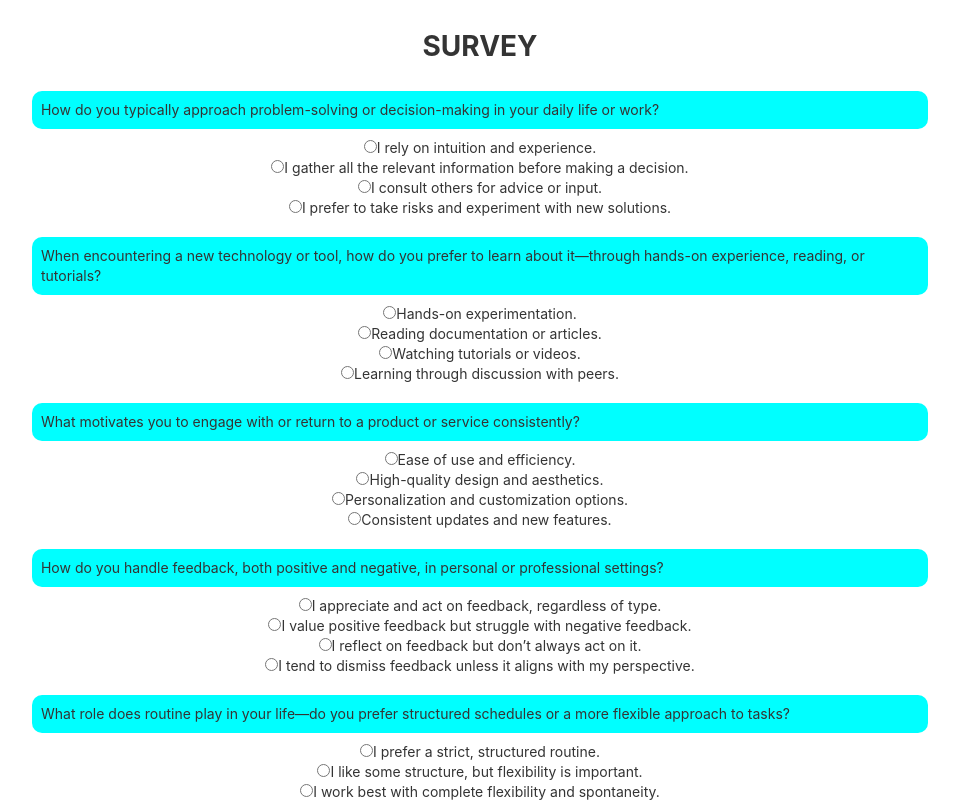
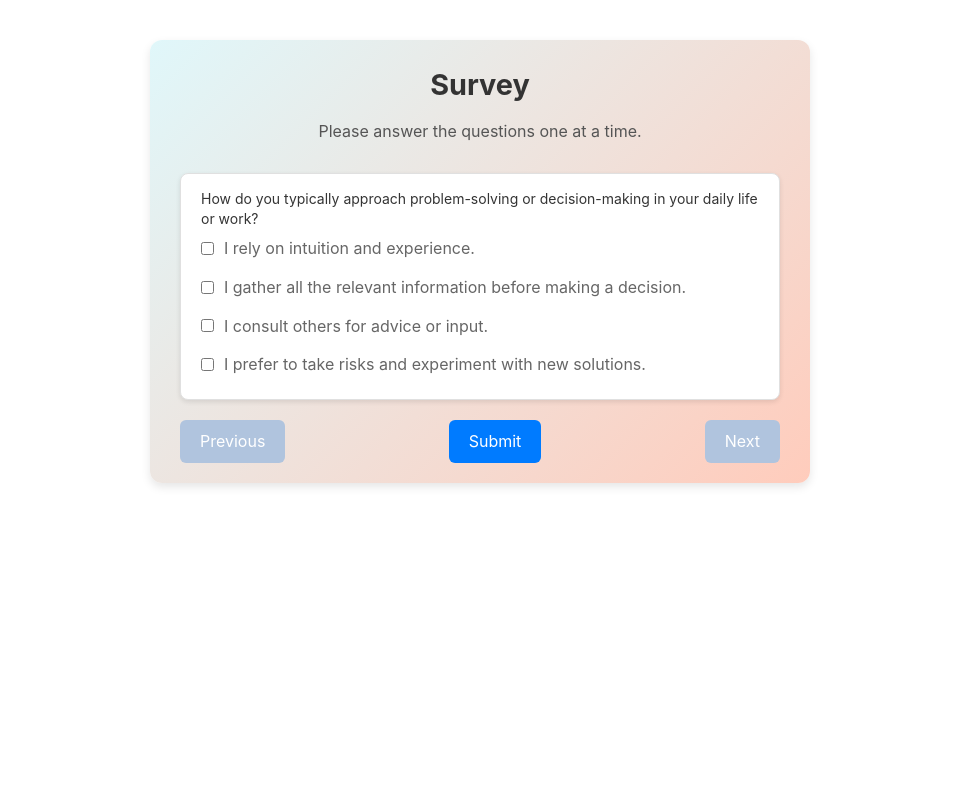
Before and after one commit to hieuletainguyen/hack_the_hill, a React (Create React App) app in the folder frontend/: page /survey in a window 1280 px wide. Shown: the top 802 px of the page, without its empty margins (160-1119 px from the left). Built offline with nearby package versions, Linux system fonts and the light colour scheme.

Commit message:
Refactored and beautified frontend Survey component

```diff
--- a/frontend/src/components/Survey.css
+++ b/frontend/src/components/Survey.css
@@ -1,50 +1,177 @@
+/* Survey Container */
 .main-survey-container {
+    max-width: 600px;
+    margin: 40px auto;
+    background: linear-gradient(135deg, #e0f7fa, #ffccbc); /* Soft gradient background */
+    border-radius: 12px;
+    padding: 20px 30px;
+    box-shadow: 0 4px 10px rgba(0, 0, 0, 0.1);
+    position: relative;
+    overflow: hidden;
+    transition: background-color 0.5s ease;
+  }
+
+  /* Survey Header */
+  .survey-header {
+    text-align: center;
+    margin-bottom: 30px;
+  }
+
+  .survey-header h2 {
+    font-size: 1.8rem;
+    color: #333;
+    margin-bottom: 10px;
+  }
+
+  .survey-header p {
+    font-size: 1rem;
+    color: #555;
+  }
+
+  /* Question Container */
+  .question-container {
+    margin-bottom: 20px;
+    padding: 15px 20px;
+    background-color: #fff;
+    border: 1px solid #e0e0e0;
+    border-radius: 8px;
+    position: relative;
+    box-shadow: 0 2px 5px rgba(0, 0, 0, 0.1);
+  }
+
+  /* Animation for sliding */
+  @keyframes slide-in-left {
+    from {
+      transform: translateX(-100%);
+      opacity: 0;
+    }
+    to {
+      transform: translateX(0);
+      opacity: 1;
+    }
+  }
+
+  @keyframes slide-out-left {
+    from {
+      transform: translateX(0);
+      opacity: 1;
+    }
+    to {
+      transform: translateX(-100%);
+      opacity: 0;
+    }
+  }
+
+  @keyframes slide-in-right {
+    from {
+      transform: translateX(100%);
+      opacity: 0;
+    }
+    to {
+      transform: translateX(0);
+      opacity: 1;
+    }
+  }
+
+  @keyframes slide-out-right {
+    from {
+      transform: translateX(0);
+      opacity: 1;
+    }
+    to {
+      transform: translateX(100%);
+      opacity: 0;
+    }
+  }
+
+  /* Apply animations */
+  .slide-in-left {
+    animation: slide-in-left 0.3s ease-in-out;
+  }
+
+  .slide-out-left {
+    animation: slide-out-left 0.3s ease-in-out;
+  }
+
+  .slide-in-right {
+    animation: slide-in-right 0.3s ease-in-out;
+  }
+
+  .slide-out-right {
+    animation: slide-out-right 0.3s ease-in-out;
+  }
+
+  /* Options Container */
+  .options-container {
     display: flex;
     flex-direction: column;
+  }
+
+  /* Option */
+  .survey-option {
+    display: flex;
     align-items: center;
-    border-radius: 15;
-    margin-bottom: 2%;
-}
+    margin: 8px 0;
+  }
 
-.survey-header{
-    font-size: 200%;
-    font-weight: bold;
-    margin-bottom: 2%;
-    margin-top: 2%;
+  .survey-option input {
+    margin-right: 10px;
+  }
 
-}
+  .option-label {
+    font-size: 1rem;
+    color: #666;
+  }
 
-.head-survey-container{
-    margin-bottom: 1.5%;
-    width: 70%;
+  /* Navigation Buttons */
+  .navigation-buttons {
+    display: flex;
+    justify-content: space-between;
+    margin-top: 20px;
+  }
 
-}
+  .nav-button, .submit-button {
+    padding: 10px 20px;
+    background-color: #007bff;
+    color: #fff;
+    border: none;
+    border-radius: 6px;
+    font-size: 1rem;
+    cursor: pointer;
+    transition: background-color 0.3s ease, transform 0.2s ease;
+  }
 
-.head-survey-container p {
-    margin-bottom: 1%;
-    background-color: aqua;
-    padding: 1%;
-    border-radius: 10px;
+  .nav-button:hover, .submit-button:hover {
+    background-color: #0056b3;
+    transform: translateY(-3px); /* Lift effect on hover */
+  }
 
-}
+  .nav-button:disabled, .submit-button:disabled {
+    background-color: #b0c4de;
+    cursor: not-allowed;
+  }
 
-.survey-option{
+  /* Background color shift for different question pages */
+  .page-1 {
+    background: linear-gradient(135deg, #FFDEE9, #B5FFFC); /* Light pink to cyan */
+  }
 
-    align-items: center;
-    text-justify: center;
-    justify-self: center;
-}
+  .page-2 {
+    background: linear-gradient(135deg, #C9FFBF, #FFAFBD); /* Light green to pink */
+  }
 
-.submit-button {
-    font-size: 17px;
-    background-color: aqua;
-    padding: 6px;
-    padding-left: 14px;
-    padding-right: 14px;
-    border-radius: 10px;
-}
+  .page-3 {
+    background: linear-gradient(135deg, #fce38a, #f38181); /* Soft yellow to pink */
+  }
 
-.submit-button:hover {
-    box-shadow: 0 5px #222222;
-    transform: translateY(4px);
-}
+  .page-4 {
+    background: linear-gradient(135deg, #a18cd1, #fbc2eb); /* Light violet to pink */
+  }
+
+  .page-5 {
+    background: linear-gradient(135deg, #fad0c4, #ffd1ff); /* Peach to lavender */
+  }
+
+  .page-6 {
+    background: linear-gradient(135deg, #84fab0, #8fd3f4); /* Green to blue */
+  }
--- a/frontend/src/components/Survey.js
+++ b/frontend/src/components/Survey.js
@@ -1,64 +1,10 @@
 import React, { useState } from 'react';
-import "./Survey.css"
+import "./Survey.css";
+import questions from './helpers/SurveyQuestions';
+import axios from '../axios'
 
 export const Survey = () => {
-  const questions = [
-    {
-      question: "How do you typically approach problem-solving or decision-making in your daily life or work?",
-      options: [
-        "I rely on intuition and experience.",
-        "I gather all the relevant information before making a decision.",
-        "I consult others for advice or input.",
-        "I prefer to take risks and experiment with new solutions."
-      ]
-    },
-    {
-      question: "When encountering a new technology or tool, how do you prefer to learn about it—through hands-on experience, reading, or tutorials?",
-      options: [
-        "Hands-on experimentation.",
-        "Reading documentation or articles.",
-        "Watching tutorials or videos.",
-        "Learning through discussion with peers."
-      ]
-    },
-    {
-      question: "What motivates you to engage with or return to a product or service consistently?",
-      options: [
-        "Ease of use and efficiency.",
-        "High-quality design and aesthetics.",
-        "Personalization and customization options.",
-        "Consistent updates and new features."
-      ]
-    },
-    {
-      question: "How do you handle feedback, both positive and negative, in personal or professional settings?",
-      options: [
-        "I appreciate and act on feedback, regardless of type.",
-        "I value positive feedback but struggle with negative feedback.",
-        "I reflect on feedback but don’t always act on it.",
-        "I tend to dismiss feedback unless it aligns with my perspective."
-      ]
-    },
-    {
-      question: "What role does routine play in your life—do you prefer structured schedules or a more flexible approach to tasks?",
-      options: [
-        "I prefer a strict, structured routine.",
-        "I like some structure, but flexibility is important.",
-        "I work best with complete flexibility and spontaneity.",
-        "I follow a routine only when necessary."
-      ]
-    },
-    {
-      question: "How do you balance creativity with practicality when working on projects or making choices?",
-      options: [
-        "I prioritize practicality over creativity.",
-        "I prefer creative solutions even if they are less practical.",
-        "I balance both equally depending on the situation.",
-        "I let the project’s goals dictate whether I lean toward creativity or practicality."
-      ]
-    }
-  ];
-
+  const [currentQuestionIndex, setCurrentQuestionIndex] = useState(0);
   const [selectedAnswer, setSelectedAnswer] = useState({
     answer1: '',
     answer2: '',
@@ -68,59 +14,95 @@ export const Survey = () => {
     answer6: ''
   });
 
+  // Handle option selection for checkboxes (only one selected allowed)
   const handleOptionChange = (questionIndex, option) => {
     setSelectedAnswer(prevState => ({
       ...prevState,
-      [`answer${questionIndex + 1}`]: option
+      [`answer${questionIndex + 1}`]: prevState[`answer${questionIndex + 1}`] === option ? '' : option
     }));
   };
 
+  // Check if all questions are answered
   const checkingAllQuestionAnswered = () => {
     for (const key in selectedAnswer) {
-      if (selectedAnswer[key] === ''){
-        return true
+      if (selectedAnswer[key] === '') {
+        return true;
       }
     }
-    return false
-  }
+    return false;
+  };
 
-  const handleSubmit = async () => {
-    const response = await fetch(`http://lcoalhost:9897/add-survey`, {
-      method: "POST",
-      headers: {"Content-Type": "application/json"},
-      body: JSON.stringify(selectedAnswer)
+  const handleSubmit = () => {
+    axios.post('/add-survey', selectedAnswer)
+    .then((response) => {
+      console.log(response.data); // Handle the response data
     })
-
-    const data = await response.json();
-
-    console.log(data);
-  }
+    .catch((error) => {
+      console.error('Error submitting survey:', error); // Handle any error
+    });
+  };
 
   return (
     <div className="main-survey-container">
       <div className="survey-header">
-          SURVEY
+        <h2>Survey</h2>
+        <p>Please answer the questions one at a time.</p>
       </div>
 
-      {questions.map((q, questionIndex) => (
-        <div key={questionIndex} className="head-survey-container">
-          <p>{q.question}</p>
-          {q.options.map((option, optionIndex) => (
+      {/* Display only the current question with animation */}
+      <div className="question-container">
+        <p className="question-title">{questions[currentQuestionIndex].question}</p>
+        <div className="options-container">
+          {questions[currentQuestionIndex].options.map((option, optionIndex) => (
             <div key={optionIndex} className="survey-option">
               <input
-                type="radio"
-                name={`question${questionIndex}`}
+                type="checkbox"
+                name={`question${currentQuestionIndex}`}
                 value={option}
-                checked={selectedAnswer[`answer${questionIndex + 1}`] === option}
-                onChange={() => handleOptionChange(questionIndex, option)}
+                checked={selectedAnswer[`answer${currentQuestionIndex + 1}`] === option}
+                onChange={() => handleOptionChange(currentQuestionIndex, option)}
               />
-              <label >{option}</label>
+              <label className="option-label">{option}</label>
             </div>
           ))}
         </div>
-      ))}
+      </div>
 
-      <button className="submit-button" onClick={handleSubmit} disabled={checkingAllQuestionAnswered()}>SUBMIT</button>
+      {/* Navigation Buttons */}
+      <div className="navigation-buttons">
+        <button
+          className="nav-button"
+          onClick={() => setCurrentQuestionIndex(currentQuestionIndex - 1)}
+          disabled={currentQuestionIndex === 0}
+        >
+          Previous
+        </button>
+
+        <button
+        className="submit-button"
+        onClick={handleSubmit}
+      >
+        Submit
+      </button>
+
+        {currentQuestionIndex < questions.length - 1 ? (
+          <button
+            className="nav-button"
+            onClick={() => setCurrentQuestionIndex(currentQuestionIndex + 1)}
+            disabled={!selectedAnswer[`answer${currentQuestionIndex + 1}`]}
+          >
+            Next
+          </button>
+        ) : (
+          <button
+            className="submit-button"
+            onClick={handleSubmit}
+            disabled={checkingAllQuestionAnswered()}
+          >
+            Submit
+          </button>
+        )}
+      </div>
     </div>
   );
 };
--- /dev/null
+++ b/frontend/src/components/helpers/SurveyQuestions.js
@@ -0,0 +1,58 @@
+const questions = [
+    {
+      question: "How do you typically approach problem-solving or decision-making in your daily life or work?",
+      options: [
+        "I rely on intuition and experience.",
+        "I gather all the relevant information before making a decision.",
+        "I consult others for advice or input.",
+        "I prefer to take risks and experiment with new solutions."
+      ]
+    },
+    {
+      question: "When encountering a new technology or tool, how do you prefer to learn about it—through hands-on experience, reading, or tutorials?",
+      options: [
+        "Hands-on experimentation.",
+        "Reading documentation or articles.",
+        "Watching tutorials or videos.",
+        "Learning through discussion with peers."
+      ]
+    },
+    {
+      question: "What motivates you to engage with or return to a product or service consistently?",
+      options: [
+        "Ease of use and efficiency.",
+        "High-quality design and aesthetics.",
+        "Personalization and customization options.",
+        "Consistent updates and new features."
+      ]
+    },
+    {
+      question: "How do you handle feedback, both positive and negative, in personal or professional settings?",
+      options: [
+        "I appreciate and act on feedback, regardless of type.",
+        "I value positive feedback but struggle with negative feedback.",
+        "I reflect on feedback but don’t always act on it.",
+        "I tend to dismiss feedback unless it aligns with my perspective."
+      ]
+    },
+    {
+      question: "What role does routine play in your life—do you prefer structured schedules or a more flexible approach to tasks?",
+      options: [
+        "I prefer a strict, structured routine.",
+        "I like some structure, but flexibility is important.",
+        "I work best with complete flexibility and spontaneity.",
+        "I follow a routine only when necessary."
+      ]
+    },
+    {
+      question: "How do you balance creativity with practicality when working on projects or making choices?",
+      options: [
+        "I prioritize practicality over creativity.",
+        "I prefer creative solutions even if they are less practical.",
+        "I balance both equally depending on the situation.",
+        "I let the project’s goals dictate whether I lean toward creativity or practicality."
+      ]
+    }
+  ];
+
+export default questions
```
